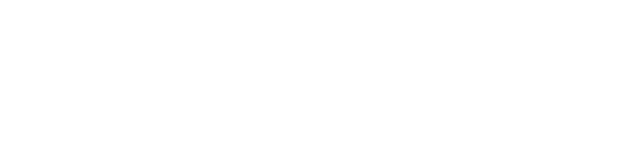
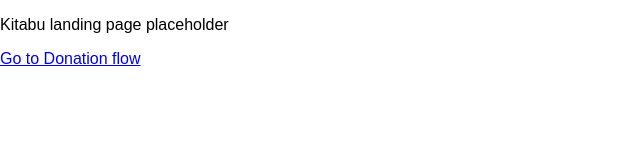
Before and after one commit to jml0123/alp-spring-client, a website: page src/wireframes/index.html in a window 1280 px wide. Shown: the whole page, without its empty margins (0-640 px from the left). Drawn offline with Linux system fonts and the light colour scheme.

Commit message:
added link to donation page

```diff
--- a/src/wireframes/index.html
+++ b/src/wireframes/index.html
@@ -7,6 +7,7 @@
     <link rel="stylesheet" type="text/css" href="main.css">
 </head>
 <body>
-
+    <p>Kitabu landing page placeholder</p>
+    <a href="donate.html">Go to Donation flow</a>
 </body>
 </html>
```
